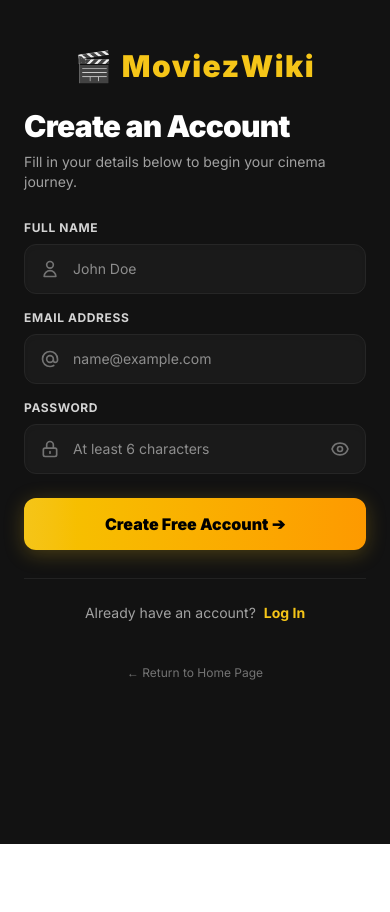
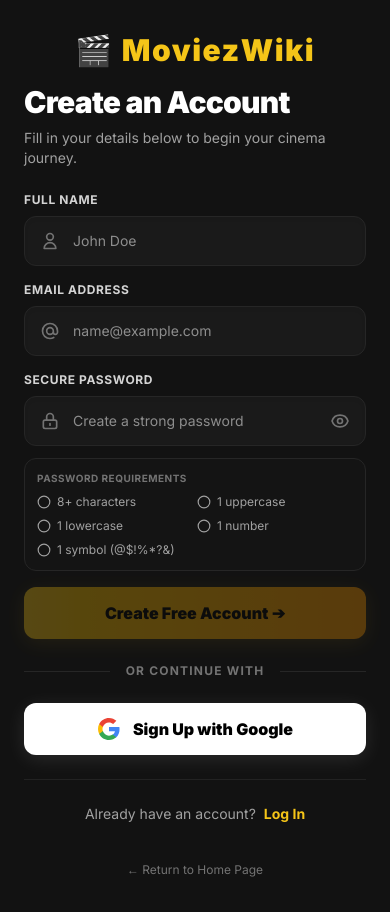
Before and after one commit to KaushikSingha833/MoviezWiki, a Next.js app: page /register in a window 390 px wide. Before the commit the page ends 844 px from the top, so only its background shows below. Built offline with nearby package versions, Linux system fonts and the light colour scheme; no server answers.

Commit message:
Auth: Google SSO and Strict Password Validation Logic added

```diff
--- a/src/app/(auth)/login/page.tsx
+++ b/src/app/(auth)/login/page.tsx
@@ -1,7 +1,7 @@
 "use client";
 
 import { useState } from "react";
-import { signInWithEmailAndPassword } from "firebase/auth";
+import { signInWithEmailAndPassword, GoogleAuthProvider, signInWithPopup } from "firebase/auth";
 import { auth } from "@/lib/firebase";
 import { useRouter } from "next/navigation";
 import Link from "next/link";
@@ -13,6 +13,7 @@
   const [rememberMe, setRememberMe] = useState(false);
   const [error, setError] = useState("");
   const [loading, setLoading] = useState(false);
+  const [googleLoading, setGoogleLoading] = useState(false);
   const router = useRouter();
 
   const handleLogin = async (e: React.FormEvent) => {
@@ -27,6 +28,20 @@
       setError("Invalid email or password. Please check your credentials and try again.");
     } finally {
       setLoading(false);
+    }
+  };
+
+  const handleGoogleSignIn = async () => {
+    setError("");
+    setGoogleLoading(true);
+    try {
+      const provider = new GoogleAuthProvider();
+      await signInWithPopup(auth, provider);
+      router.push("/");
+    } catch (err: any) {
+      setError("Failed to authenticate with Google. Please try again.");
+    } finally {
+      setGoogleLoading(false);
     }
   };
 
@@ -204,7 +219,32 @@
             </button>
           </form>
 
-          <div className="pt-6 border-t border-neutral-800/80 text-center">
+          <div className="flex items-center gap-4 my-6">
+            <div className="h-px bg-neutral-800 flex-1"></div>
+            <span className="text-xs font-bold text-neutral-500 uppercase tracking-widest">Or continue with</span>
+            <div className="h-px bg-neutral-800 flex-1"></div>
+          </div>
+
+          <button
+            type="button"
+            onClick={handleGoogleSignIn}
+            disabled={googleLoading}
+            className="w-full bg-white text-black font-black py-3.5 px-4 rounded-xl shadow-[0_4px_20px_rgba(255,255,255,0.1)] hover:shadow-[0_6px_25px_rgba(255,255,255,0.2)] transition-all duration-300 transform hover:-translate-y-0.5 disabled:opacity-50 disabled:pointer-events-none flex items-center justify-center gap-3"
+          >
+            {googleLoading ? (
+              <div className="w-5 h-5 border-2 border-black border-t-transparent rounded-full animate-spin"></div>
+            ) : (
+              <svg className="w-6 h-6" viewBox="0 0 24 24" xmlns="http://www.w3.org/2000/svg">
+                <path d="M22.56 12.25c0-.78-.07-1.53-.2-2.25H12v4.26h5.92c-.26 1.37-1.04 2.53-2.21 3.31v2.77h3.57c2.08-1.92 3.28-4.74 3.28-8.09z" fill="#4285F4"/>
+                <path d="M12 23c2.97 0 5.46-.98 7.28-2.66l-3.57-2.77c-.98.66-2.23 1.06-3.71 1.06-2.86 0-5.29-1.93-6.16-4.53H2.18v2.84C3.99 20.53 7.7 23 12 23z" fill="#34A853"/>
+                <path d="M5.84 14.09c-.22-.66-.35-1.36-.35-2.09s.13-1.43.35-2.09V7.07H2.18C1.43 8.55 1 10.22 1 12s.43 3.45 1.18 4.93l2.85-2.22.81-.62z" fill="#FBBC05"/>
+                <path d="M12 5.38c1.62 0 3.06.56 4.21 1.64l3.15-3.15C17.45 2.09 14.97 1 12 1 7.7 1 3.99 3.47 2.18 7.07l3.66 2.84c.87-2.6 3.3-4.53 6.16-4.53z" fill="#EA4335"/>
+              </svg>
+            )}
+            <span>Sign In with Google</span>
+          </button>
+
+          <div className="pt-6 mt-6 border-t border-neutral-800/80 text-center">
             <p className="text-neutral-400 text-sm">
               Don't have an account yet?{" "}
               <Link href="/register" className="text-[#F5C518] hover:text-amber-400 hover:underline font-bold transition-colors ml-1">
--- a/src/app/(auth)/register/page.tsx
+++ b/src/app/(auth)/register/page.tsx
@@ -1,10 +1,11 @@
 "use client";
 
-import { useState } from "react";
-import { createUserWithEmailAndPassword, updateProfile } from "firebase/auth";
+import { useState, useEffect } from "react";
+import { createUserWithEmailAndPassword, updateProfile, GoogleAuthProvider, signInWithPopup } from "firebase/auth";
 import { auth } from "@/lib/firebase";
 import { useRouter } from "next/navigation";
 import Link from "next/link";
+import { CheckCircle2, Circle } from "lucide-react";
 
 export default function RegisterPage() {
   const [name, setName] = useState("");
@@ -13,10 +14,36 @@
   const [showPassword, setShowPassword] = useState(false);
   const [error, setError] = useState("");
   const [loading, setLoading] = useState(false);
+  const [googleLoading, setGoogleLoading] = useState(false);
+
+  // Password Validation State
+  const [pwdValid, setPwdValid] = useState({
+    length: false,
+    upper: false,
+    lower: false,
+    number: false,
+    special: false
+  });
+
   const router = useRouter();
+
+  // Real-time Password Checking
+  useEffect(() => {
+    setPwdValid({
+      length: password.length >= 8,
+      upper: /[A-Z]/.test(password),
+      lower: /[a-z]/.test(password),
+      number: /[0-9]/.test(password),
+      special: /[@$!%*?&_#^]/.test(password)
+    });
+  }, [password]);
+
+  const isPasswordSecure = Object.values(pwdValid).every(Boolean);
 
   const handleRegister = async (e: React.FormEvent) => {
     e.preventDefault();
+    if (!isPasswordSecure) return;
+
     setError("");
     setLoading(true);
 
@@ -30,6 +57,20 @@
       setError(err.message || "Failed to create account. Please try again.");
     } finally {
       setLoading(false);
+    }
+  };
+
+  const handleGoogleSignIn = async () => {
+    setError("");
+    setGoogleLoading(true);
+    try {
+      const provider = new GoogleAuthProvider();
+      await signInWithPopup(auth, provider);
+      router.push("/");
+    } catch (err: any) {
+      setError("Failed to authenticate with Google. Please try again.");
+    } finally {
+      setGoogleLoading(false);
     }
   };
 
@@ -91,10 +132,10 @@
       </div>
 
       {/* Right Column - Form Side */}
-      <div className="w-full lg:w-[45%] flex flex-col justify-center items-center px-6 sm:px-12 md:px-20 py-12 bg-[#121212] relative overflow-y-auto">
-        <div className="w-full max-w-md space-y-7 my-auto">
+      <div className="w-full lg:w-[45%] flex flex-col justify-center items-center px-6 sm:px-12 md:px-20 py-8 bg-[#121212] relative overflow-y-auto">
+        <div className="w-full max-w-md space-y-6 my-auto">
           {/* Mobile Header */}
-          <div className="lg:hidden text-center mb-6">
+          <div className="lg:hidden text-center mb-4">
             <Link href="/" className="inline-flex items-center gap-2 text-3xl font-black text-[#F5C518] tracking-wider">
               <span>🎬</span> MoviezWiki
             </Link>
@@ -161,7 +202,7 @@
 
             <div>
               <label className="block text-xs font-bold text-neutral-300 uppercase tracking-wider mb-2">
-                Password
+                Secure Password
               </label>
               <div className="relative">
                 <div className="absolute inset-y-0 left-0 pl-4 flex items-center pointer-events-none text-neutral-500">
@@ -172,11 +213,10 @@
                 <input
                   type={showPassword ? "text" : "password"}
                   required
-                  minLength={6}
                   value={password}
                   onChange={(e) => setPassword(e.target.value)}
                   className="w-full bg-[#1a1a1a] border border-neutral-800 text-white rounded-xl pl-12 pr-12 py-3.5 text-sm focus:outline-none focus:border-[#F5C518] focus:ring-1 focus:ring-[#F5C518] transition-all shadow-inner"
-                  placeholder="At least 6 characters"
+                  placeholder="Create a strong password"
                 />
                 <button
                   type="button"
@@ -195,12 +235,39 @@
                   )}
                 </button>
               </div>
+
+              {/* Interactive Password Requirements Grid */}
+              <div className="mt-3 p-3 bg-neutral-900/50 rounded-xl border border-neutral-800">
+                <p className="text-[10px] text-neutral-500 font-bold uppercase tracking-wider mb-2">Password Requirements</p>
+                <div className="grid grid-cols-2 gap-y-2 gap-x-1 text-xs">
+                  <div className={`flex items-center gap-1.5 transition-colors duration-300 ${pwdValid.length ? 'text-green-500' : 'text-neutral-400'}`}>
+                    {pwdValid.length ? <CheckCircle2 className="w-3.5 h-3.5" /> : <Circle className="w-3.5 h-3.5" />}
+                    <span>8+ characters</span>
+                  </div>
+                  <div className={`flex items-center gap-1.5 transition-colors duration-300 ${pwdValid.upper ? 'text-green-500' : 'text-neutral-400'}`}>
+                    {pwdValid.upper ? <CheckCircle2 className="w-3.5 h-3.5" /> : <Circle className="w-3.5 h-3.5" />}
+                    <span>1 uppercase</span>
+                  </div>
+                  <div className={`flex items-center gap-1.5 transition-colors duration-300 ${pwdValid.lower ? 'text-green-500' : 'text-neutral-400'}`}>
+                    {pwdValid.lower ? <CheckCircle2 className="w-3.5 h-3.5" /> : <Circle className="w-3.5 h-3.5" />}
+                    <span>1 lowercase</span>
+                  </div>
+                  <div className={`flex items-center gap-1.5 transition-colors duration-300 ${pwdValid.number ? 'text-green-500' : 'text-neutral-400'}`}>
+                    {pwdValid.number ? <CheckCircle2 className="w-3.5 h-3.5" /> : <Circle className="w-3.5 h-3.5" />}
+                    <span>1 number</span>
+                  </div>
+                  <div className={`flex items-center gap-1.5 transition-colors duration-300 ${pwdValid.special ? 'text-green-500' : 'text-neutral-400'}`}>
+                    {pwdValid.special ? <CheckCircle2 className="w-3.5 h-3.5" /> : <Circle className="w-3.5 h-3.5" />}
+                    <span>1 symbol (@$!%*?&)</span>
+                  </div>
+                </div>
+              </div>
             </div>
 
             <button
               type="submit"
-              disabled={loading}
-              className="w-full bg-gradient-to-r from-[#F5C518] to-amber-500 hover:from-amber-400 hover:to-amber-500 text-black font-black py-3.5 px-4 rounded-xl shadow-[0_4px_20px_rgba(245,197,24,0.25)] hover:shadow-[0_6px_25px_rgba(245,197,24,0.4)] transition-all duration-300 transform hover:-translate-y-0.5 mt-6 disabled:opacity-50 disabled:pointer-events-none flex items-center justify-center gap-2.5"
+              disabled={loading || !isPasswordSecure}
+              className="w-full bg-gradient-to-r from-[#F5C518] to-amber-500 hover:from-amber-400 hover:to-amber-500 text-black font-black py-3.5 px-4 rounded-xl shadow-[0_4px_20px_rgba(245,197,24,0.25)] hover:shadow-[0_6px_25px_rgba(245,197,24,0.4)] transition-all duration-300 transform hover:-translate-y-0.5 mt-2 disabled:opacity-30 disabled:pointer-events-none flex items-center justify-center gap-2.5"
             >
               {loading ? (
                 <>
@@ -212,6 +279,31 @@
               )}
             </button>
           </form>
+
+          <div className="flex items-center gap-4 my-6">
+            <div className="h-px bg-neutral-800 flex-1"></div>
+            <span className="text-xs font-bold text-neutral-500 uppercase tracking-widest">Or continue with</span>
+            <div className="h-px bg-neutral-800 flex-1"></div>
+          </div>
+
+          <button
+            type="button"
+            onClick={handleGoogleSignIn}
+            disabled={googleLoading}
+            className="w-full bg-white text-black font-black py-3.5 px-4 rounded-xl shadow-[0_4px_20px_rgba(255,255,255,0.1)] hover:shadow-[0_6px_25px_rgba(255,255,255,0.2)] transition-all duration-300 transform hover:-translate-y-0.5 disabled:opacity-50 disabled:pointer-events-none flex items-center justify-center gap-3"
+          >
+            {googleLoading ? (
+              <div className="w-5 h-5 border-2 border-black border-t-transparent rounded-full animate-spin"></div>
+            ) : (
+              <svg className="w-6 h-6" viewBox="0 0 24 24" xmlns="http://www.w3.org/2000/svg">
+                <path d="M22.56 12.25c0-.78-.07-1.53-.2-2.25H12v4.26h5.92c-.26 1.37-1.04 2.53-2.21 3.31v2.77h3.57c2.08-1.92 3.28-4.74 3.28-8.09z" fill="#4285F4"/>
+                <path d="M12 23c2.97 0 5.46-.98 7.28-2.66l-3.57-2.77c-.98.66-2.23 1.06-3.71 1.06-2.86 0-5.29-1.93-6.16-4.53H2.18v2.84C3.99 20.53 7.7 23 12 23z" fill="#34A853"/>
+                <path d="M5.84 14.09c-.22-.66-.35-1.36-.35-2.09s.13-1.43.35-2.09V7.07H2.18C1.43 8.55 1 10.22 1 12s.43 3.45 1.18 4.93l2.85-2.22.81-.62z" fill="#FBBC05"/>
+                <path d="M12 5.38c1.62 0 3.06.56 4.21 1.64l3.15-3.15C17.45 2.09 14.97 1 12 1 7.7 1 3.99 3.47 2.18 7.07l3.66 2.84c.87-2.6 3.3-4.53 6.16-4.53z" fill="#EA4335"/>
+              </svg>
+            )}
+            <span>Sign Up with Google</span>
+          </button>
 
           <div className="pt-6 border-t border-neutral-800/80 text-center">
             <p className="text-neutral-400 text-sm">
```
